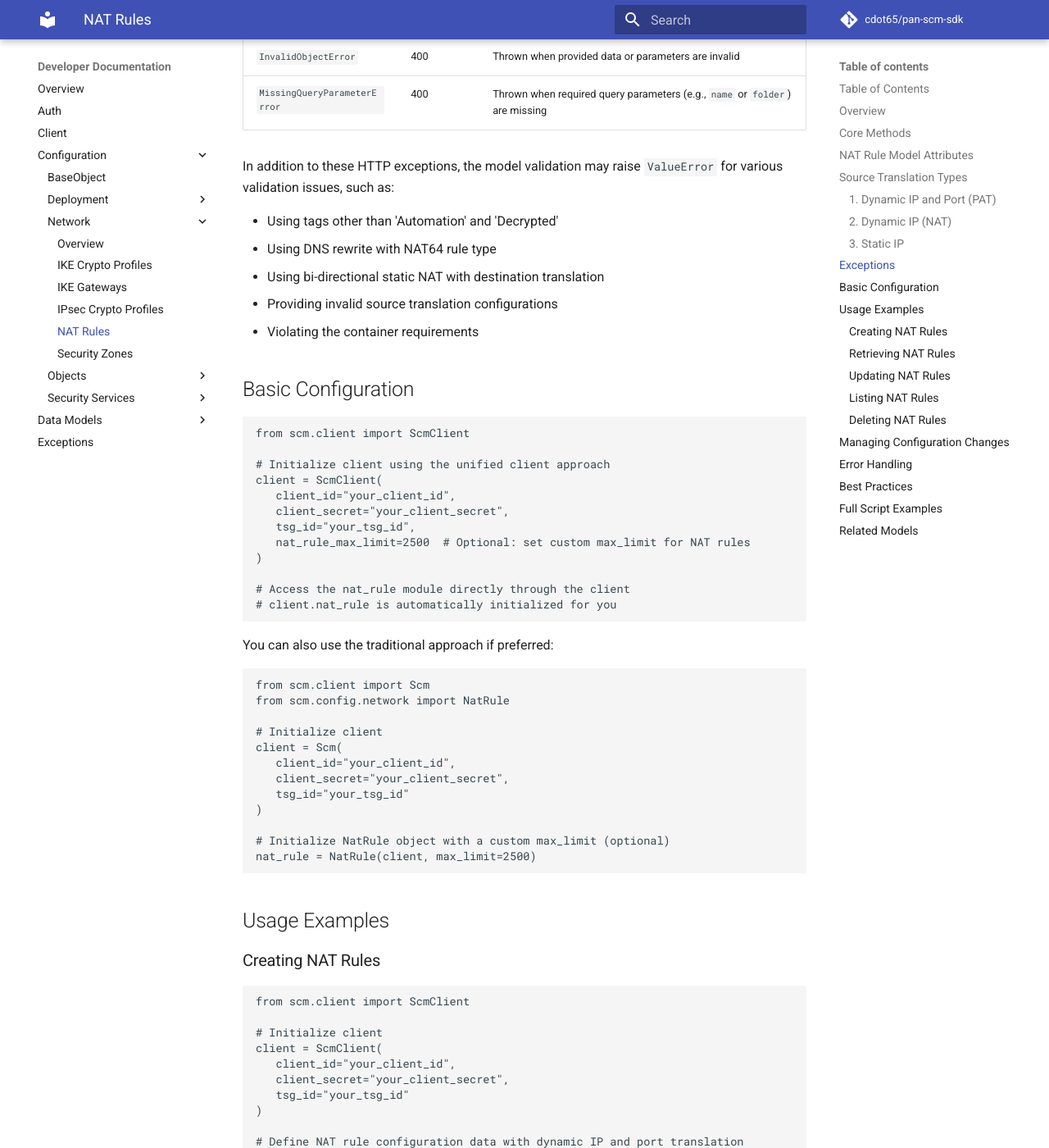
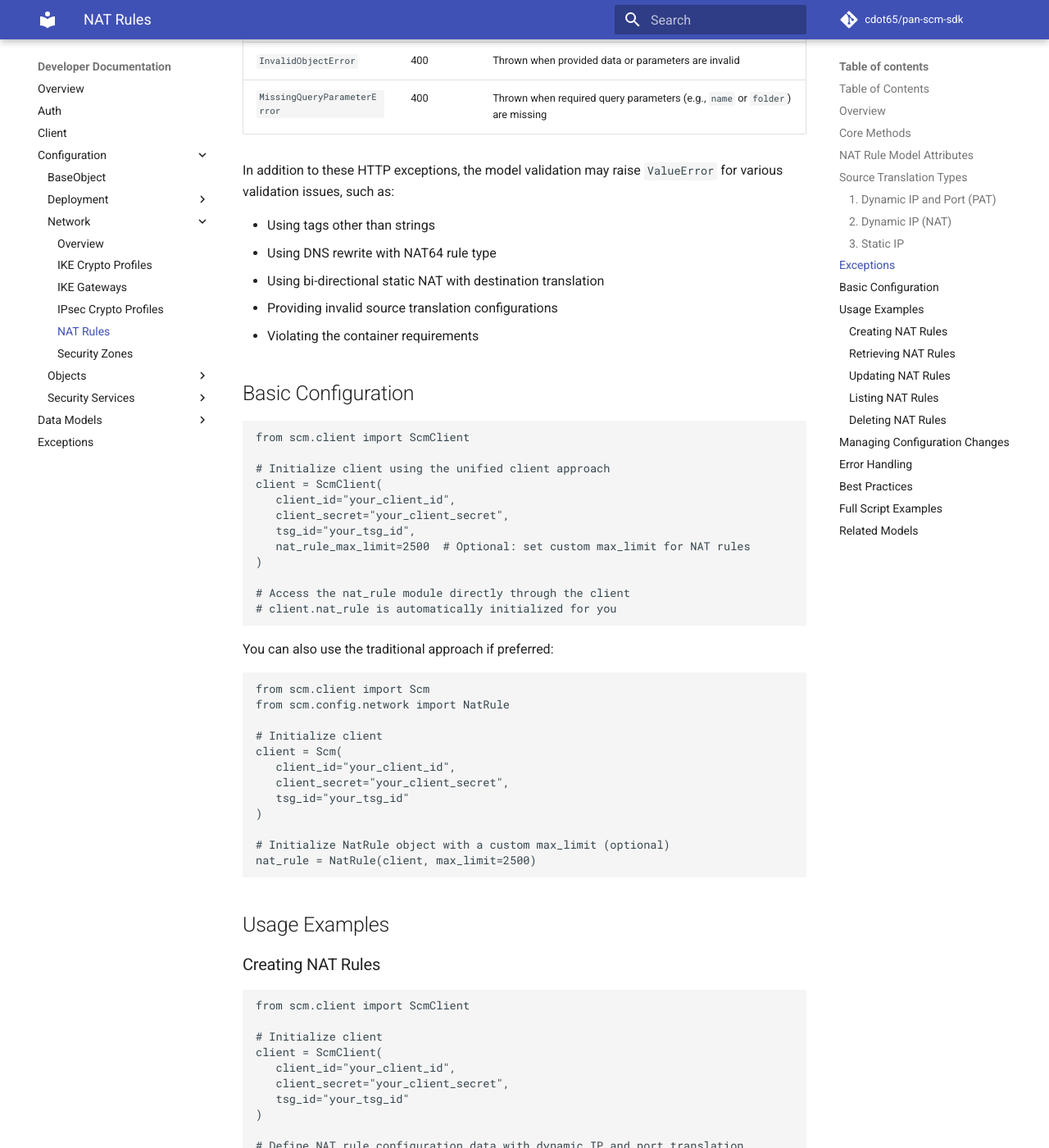
Before and after one commit to cdot65/pan-scm-sdk, an MkDocs documentation site: the page built from docs/sdk/config/network/nat_rules.md, in a window 1280 px wide and 1400 px high, scrolled down 4312 px. Shown: the whole window at 82% size. Built offline with MkDocs 1.6.1 and Material for MkDocs 9.7.7, drawn with Linux system fonts in a browser that asks for light colours; comment, search, counter and statistics services are not loaded; some of the changed text lies outside the part shown.

Commit message:
139 pydantic validation of nat rule tags (#141)
* Simplify tag validation logic in NAT rules model.

Removed restrictions on tag values for NAT rules by eliminating the logic that validated tags against a pre-defined list. This allows greater flexibility in tag usage without validation constraints.

* Allow custom tags in NAT rule models

Updated NAT rule models to accept custom tags, removing previous restrictions on allowed tags. Modified relevant tests and factories to reflect this change, ensuring compatibility and accurate validation.

* Add release notes for version 0.3.19

Documented the changes introduced in version 0.3.19 of the SDK. Notable addition includes support for managing NAT Rule tags excluding "Automation" and "Decryption".

* Update NAT rule documentation to allow generic string tags

Updated documentation to clarify that tag fields now accept generic string values instead of restricting to specific tags like 'Automation' or 'Decrypted'. Adjusted validation rules and examples to align with this change, ensuring consistency across all related sections.

* Validate NAT rule tags with stricter format checks

Ensure tags are non-empty strings containing only alphanumeric characters, hyphens, or underscores. This change enforces stricter validation to prevent invalid tag inputs.

* Enhance validation for NAT rule custom tags

Updated the test to include validation for acceptable and unacceptable custom tags when setting NAT rule tags. Added checks to ensure invalid tags raise appropriate errors, improving test coverage for tag validation logic.

* Refine NAT rule tag validation and update related test.

Simplify tag validation logic to improve readability and robustness. Update the test to ensure proper acceptance of custom tags and remove redundant validation cases. This improves clarity and aligns testing with the new implementation.

```diff
--- a/docs/sdk/config/network/nat_rules.md
+++ b/docs/sdk/config/network/nat_rules.md
@@ -26,32 +26,32 @@
 
 ## Core Methods
 
-| Method     | Description                                                  | Parameters                                                                                                                                                | Return Type                  |
-|------------|--------------------------------------------------------------|-----------------------------------------------------------------------------------------------------------------------------------------------------------|------------------------------|
-| `create()` | Creates a new NAT rule object                                | `data: Dict[str, Any]`, `position: str = "pre"`                                                                                                           | `NatRuleResponseModel`       |
-| `get()`    | Retrieves a NAT rule object by its unique ID                 | `object_id: str`                                                                                                                                          | `NatRuleResponseModel`       |
-| `update()` | Updates an existing NAT rule object                          | `rule: NatRuleUpdateModel`, `position: str = "pre"`                                                                                                       | `NatRuleResponseModel`       |
+| Method     | Description                                                   | Parameters                                                                                                                                                | Return Type                  |
+|------------|---------------------------------------------------------------|-----------------------------------------------------------------------------------------------------------------------------------------------------------|------------------------------|
+| `create()` | Creates a new NAT rule object                                 | `data: Dict[str, Any]`, `position: str = "pre"`                                                                                                           | `NatRuleResponseModel`       |
+| `get()`    | Retrieves a NAT rule object by its unique ID                  | `object_id: str`                                                                                                                                          | `NatRuleResponseModel`       |
+| `update()` | Updates an existing NAT rule object                           | `rule: NatRuleUpdateModel`, `position: str = "pre"`                                                                                                       | `NatRuleResponseModel`       |
 | `list()`   | Lists NAT rule objects with optional filtering and containers | `folder: Optional[str]`, `snippet: Optional[str]`, `device: Optional[str]`, `position: str = "pre"`, `exact_match: bool = False`, plus additional filters | `List[NatRuleResponseModel]` |
-| `fetch()`  | Fetches a single NAT rule by its name within a container     | `name: str`, `folder: Optional[str]`, `snippet: Optional[str]`, `device: Optional[str]`, `position: str = "pre"`                                          | `NatRuleResponseModel`       |
-| `delete()` | Deletes a NAT rule object by its ID                          | `object_id: str`                                                                                                                                          | `None`                       |
+| `fetch()`  | Fetches a single NAT rule by its name within a container      | `name: str`, `folder: Optional[str]`, `snippet: Optional[str]`, `device: Optional[str]`, `position: str = "pre"`                                          | `NatRuleResponseModel`       |
+| `delete()` | Deletes a NAT rule object by its ID                           | `object_id: str`                                                                                                                                          | `None`                       |
 
 ## NAT Rule Model Attributes
 
-| Attribute                   | Type                 | Required      | Description                                                |
-|-----------------------------|--------------------- |---------------|------------------------------------------------------------|
-| `name`                      | str                  | Yes           | The name of the NAT rule                                  |
-| `id`                        | UUID                 | Yes*          | Unique identifier (response only)                         |
-| `nat_type`                  | NatType              | No            | The type of NAT rule (`ipv4`, `nat64`, `nptv6`)          |
-| `service`                   | str                  | No            | The service associated with the NAT translation           |
-| `destination`               | List[str]            | No            | Destination addresses or subnets for the NAT rule         |
-| `source`                    | List[str]            | No            | Source addresses or subnets for the NAT rule              |
-| `tag`                       | List[str]            | No            | Tags associated with the NAT rule (only 'Automation' and 'Decrypted' allowed) |
-| `disabled`                  | bool                 | No            | Indicates whether the NAT rule is disabled                |
-| `source_translation`        | SourceTranslation    | No            | Source translation configuration                          |
-| `destination_translation`   | DestinationTranslation | No          | Destination translation configuration                     |
-| `folder`                    | str                  | Conditionally | The folder container where the NAT rule is defined        |
-| `snippet`                   | str                  | Conditionally | The snippet container (if applicable)                     |
-| `device`                    | str                  | Conditionally | The device container (if applicable)                      |
+| Attribute                 | Type                   | Required      | Description                                              |
+|---------------------------|------------------------|---------------|----------------------------------------------------------|
+| `name`                    | str                    | Yes           | The name of the NAT rule                                 |
+| `id`                      | UUID                   | Yes*          | Unique identifier (response only)                        |
+| `nat_type`                | NatType                | No            | The type of NAT rule (`ipv4`, `nat64`, `nptv6`)          |
+| `service`                 | str                    | No            | The service associated with the NAT translation          |
+| `destination`             | List[str]              | No            | Destination addresses or subnets for the NAT rule        |
+| `source`                  | List[str]              | No            | Source addresses or subnets for the NAT rule             |
+| `tag`                     | List[str]              | No            | Tags associated with the NAT rule (only strings allowed) |
+| `disabled`                | bool                   | No            | Indicates whether the NAT rule is disabled               |
+| `source_translation`      | SourceTranslation      | No            | Source translation configuration                         |
+| `destination_translation` | DestinationTranslation | No            | Destination translation configuration                    |
+| `folder`                  | str                    | Conditionally | The folder container where the NAT rule is defined       |
+| `snippet`                 | str                    | Conditionally | The snippet container (if applicable)                    |
+| `device`                  | str                    | Conditionally | The device container (if applicable)                     |
 
 *\* The `id` field is assigned by the system and is only present in response objects.*
 
@@ -159,7 +159,7 @@
 
 In addition to these HTTP exceptions, the model validation may raise `ValueError` for various validation issues, such as:
 
-- Using tags other than 'Automation' and 'Decrypted'
+- Using tags other than strings
 - Using DNS rewrite with NAT64 rule type
 - Using bi-directional static NAT with destination translation
 - Providing invalid source translation configurations
@@ -233,7 +233,7 @@
    "service": "any",
    "destination": ["any"],
    "source": ["10.0.0.0/24"],
-   "tag": ["Automation"],  # Only "Automation" and "Decrypted" tags allowed
+   "tag": ["Automation"],  # Only string tags allowed
    "disabled": False,
    "source_translation": {
       "dynamic_ip_and_port": {
@@ -540,7 +540,7 @@
    - Use clear and descriptive names for NAT rules
    - Validate IP addresses and subnets for both source and destination
    - Use the appropriate source translation type for your use case
-   - Remember that only 'Automation' and 'Decrypted' tags are allowed
+   - Remember that string tags are allowed
    - Be aware that bi-directional static NAT cannot be used with destination translation
 
 3. **Source Translation Selection**
```
Also changed, not shown: docs/about/release-notes.md (+8 -0 lines), docs/sdk/models/network/nat_rule_models.md (+21 -21 lines), 4 other files.
